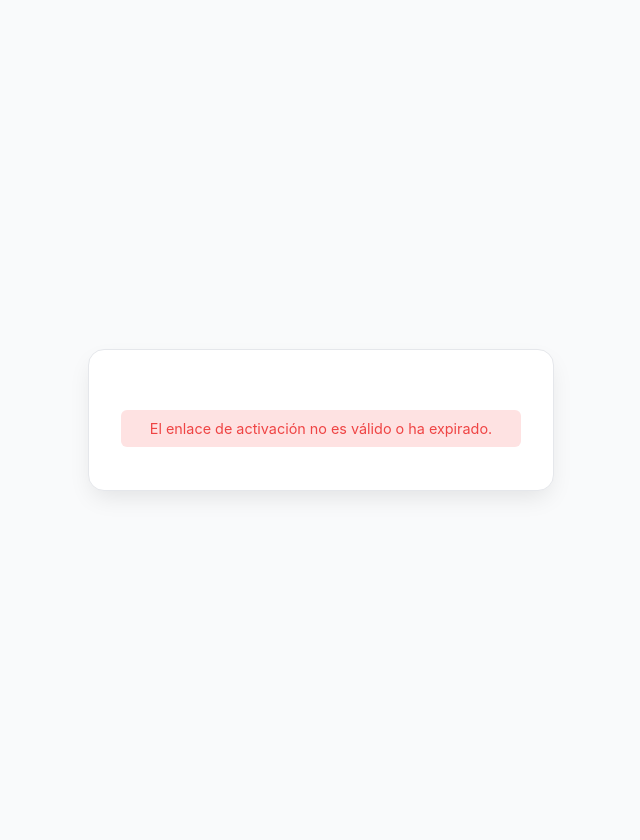
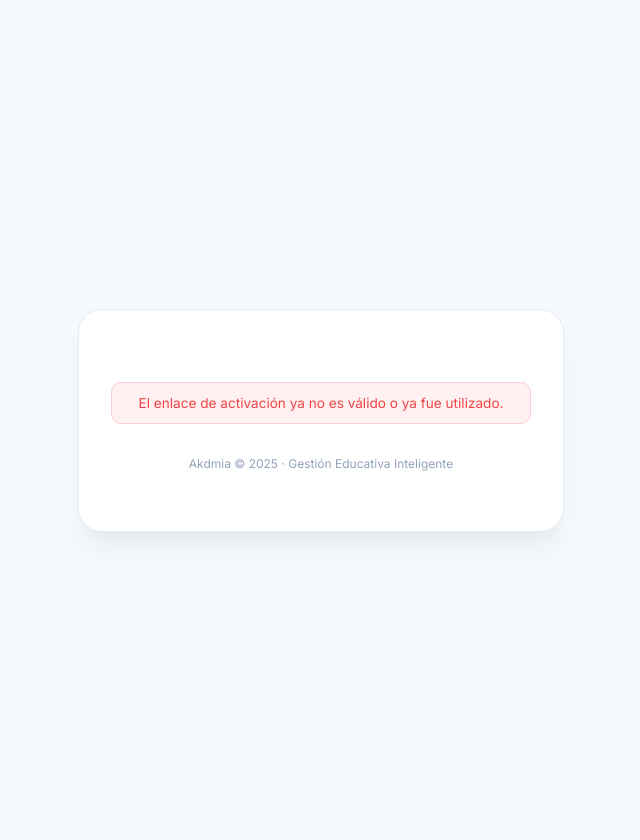
Before and after one commit to esmerlinp/studio_backend, a Python web app: template app/templates/es/confirmation_template.html in a window 1280 px wide. Shown: the whole page, without its empty margins (319-959 px from the left). Run offline with Jinja, Linux system fonts and the light colour scheme; the template is opened without the code that fills it, so the values that code supplies are empty.

Commit message:
feat: Actualizar mensajes de confirmación y diseño en las plantillas de activación de cuenta y registro

```diff
--- a/app/api/v1/payments/controller.py
+++ b/app/api/v1/payments/controller.py
@@ -107,7 +107,7 @@ def payment_success():
 
         # 2. ENVIAR EMAIL (Solo si el usuario está inactivo o no ha seteado clave)
         # Esto evita que se re-envíe si el usuario refresca la página de éxito
-        if user and not user.user.isActive:
+        if user:
             send_confirmation_account_email(user.user.userId, client.contactName, user.user.email)
 
         invoice = Invoice.query.filter_by(transactionId=transaction.id).first()
--- a/app/templates/es/confirmation_template.html
+++ b/app/templates/es/confirmation_template.html
@@ -2,25 +2,25 @@
 <html lang="es">
 <head>
     <meta charset="UTF-8">
-    <title>Confirmar Cuenta - Activa tu perfil</title>
+    <title>Activa tu acceso a Akdmia</title>
     <meta name="viewport" content="width=device-width, initial-scale=1.0">
+    <link href="https://fonts.googleapis.com/css2?family=Inter:wght@400;600;700&display=swap" rel="stylesheet">
 
     <style>
-        /* Variables y Reset Básico */
         :root {
-            --primary-color: #4f46e5;
-            --primary-hover: #4338ca;
-            --text-color: #1f2937;
-            --text-muted: #6b7280;
-            --background-color: #f9fafb;
+            --primary-color: #6366f1;
+            --primary-hover: #4f46e5;
+            --text-color: #0a2540;
+            --text-muted: #424770;
+            --background-color: #f6f9fc;
             --card-background: white;
-            --border-color: #e5e7eb;
+            --border-color: #e6ebf1;
             --success-color: #10b981;
             --error-color: #ef4444;
         }
 
         body {
-            font-family: 'Inter', system-ui, -apple-system, sans-serif;
+            font-family: 'Inter', sans-serif;
             background: var(--background-color);
             display: flex;
             justify-content: center;
@@ -32,129 +32,159 @@
 
         .card {
             background: var(--card-background);
-            padding: 40px 32px;
+            padding: 48px 32px;
             width: 100%;
-            max-width: 400px;
-            border-radius: 16px;
-            box-shadow: 0 10px 25px -5px rgba(0, 0, 0, 0.1);
+            max-width: 420px;
+            border-radius: 24px;
+            box-shadow: 0 20px 25px -5px rgba(0, 0, 0, 0.05), 0 10px 10px -5px rgba(0, 0, 0, 0.02);
             border: 1px solid var(--border-color);
             text-align: center;
         }
 
-        /* Icono de éxito */
+        .welcome-badge {
+            display: inline-block;
+            background: #eef2ff;
+            color: var(--primary-color);
+            padding: 6px 16px;
+            border-radius: 99px;
+            font-size: 0.75rem;
+            font-weight: 700;
+            text-transform: uppercase;
+            letter-spacing: 0.05em;
+            margin-bottom: 16px;
+        }
+
         .success-icon {
-            width: 60px;
-            height: 60px;
+            width: 64px;
+            height: 64px;
             background: #d1fae5;
             color: var(--success-color);
-            border-radius: 50%;
+            border-radius: 20px;
             display: flex;
             align-items: center;
             justify-content: center;
-            margin: 0 auto 20px;
-            font-size: 30px;
+            margin: 0 auto 24px;
+            font-size: 32px;
+            transform: rotate(-5deg);
         }
 
         h2 {
-            font-size: 1.5rem;
+            font-size: 1.75rem;
             color: var(--text-color);
-            margin-bottom: 8px;
-            font-weight: 700;
+            margin-bottom: 12px;
+            font-weight: 800;
+            letter-spacing: -0.025em;
         }
 
         p.subtitle {
             color: var(--text-muted);
-            font-size: 0.95rem;
-            margin-bottom: 24px;
+            font-size: 1rem;
+            line-height: 1.5;
+            margin-bottom: 32px;
+        }
+
+        .input-group {
+            text-align: left;
+            margin-bottom: 16px;
+        }
+
+        label {
+            display: block;
+            font-size: 0.75rem;
+            font-weight: 700;
+            color: var(--text-muted);
+            text-transform: uppercase;
+            margin-bottom: 6px;
+            margin-left: 4px;
         }
 
         input {
             width: 100%;
-            padding: 12px;
-            margin-top: 12px;
-            border: 1px solid var(--border-color);
-            border-radius: 8px;
+            padding: 14px 16px;
+            border: 2px solid var(--border-color);
+            border-radius: 12px;
             font-size: 1rem;
             box-sizing: border-box;
-            transition: all 0.2s;
+            transition: all 0.2s ease;
         }
 
         input:focus {
             border-color: var(--primary-color);
             outline: none;
-            box-shadow: 0 0 0 3px rgba(79, 70, 229, 0.1);
+            background: #fcfdff;
         }
 
         button {
             width: 100%;
-            padding: 14px;
-            margin-top: 24px;
+            padding: 16px;
+            margin-top: 12px;
             background: var(--primary-color);
             color: white;
             border: none;
-            border-radius: 8px;
+            border-radius: 12px;
             cursor: pointer;
             font-size: 1rem;
-            font-weight: 600;
-            transition: background 0.2s;
+            font-weight: 700;
+            transition: all 0.2s;
+            box-shadow: 0 4px 6px rgba(99, 102, 241, 0.2);
         }
 
         button:hover {
             background: var(--primary-hover);
+            transform: translateY(-1px);
+            box-shadow: 0 6px 12px rgba(99, 102, 241, 0.3);
         }
 
         #message {
-            margin-top: 20px;
-            min-height: 40px;
+            margin-top: 24px;
         }
 
         .error {
             color: var(--error-color);
-            font-size: 0.9rem;
-            padding: 10px;
-            background-color: #fee2e2;
-            border-radius: 6px;
-        }
-
-        .success {
-            color: var(--success-color);
-            font-size: 0.9rem;
-            padding: 10px;
-            background-color: #d1fae5;
-            border-radius: 6px;
+            font-size: 0.85rem;
+            padding: 12px;
+            background-color: #fff1f2;
+            border-radius: 10px;
+            border: 1px solid #fecdd3;
+            font-weight: 500;
         }
 
         .hidden { display: none; }
+
+        .footer-text {
+            margin-top: 32px;
+            font-size: 0.75rem;
+            color: #94a3b8;
+        }
     </style>
 </head>
 <body>
 
 <div class="card">
     <div id="setup-view">
-        <div class="success-icon">✓</div>
-        <h2>¡Cuenta creada!</h2>
-        <p class="subtitle">Para terminar de activar tu cuenta, por favor establece una contraseña segura.</p>
+        <div class="welcome-badge">¡Suscripción Activa!</div>
+        <div class="success-icon">✦</div>
+        <h2>Finaliza tu acceso</h2>
+        <p class="subtitle">¡Bienvenido a Akdmia! Para comenzar a gestionar tu institución, establece tu contraseña de acceso.</p>
 
         <form id="confirmForm">
-            <input
-                type="password"
-                id="password"
-                placeholder="Crea tu contraseña"
-                required
-            />
+            <div class="input-group">
+                <label>Nueva Contraseña</label>
+                <input type="password" id="password" placeholder="Mínimo 8 caracteres" required />
+            </div>
 
-            <input
-                type="password"
-                id="confirmPassword"
-                placeholder="Confirma tu contraseña"
-                required
-            />
+            <div class="input-group">
+                <label>Confirmar Contraseña</label>
+                <input type="password" id="confirmPassword" placeholder="Repite tu contraseña" required />
+            </div>
 
-            <button type="submit" id="submitBtn">Activar mi cuenta</button>
+            <button type="submit" id="submitBtn">Activar mi cuenta y entrar</button>
         </form>
     </div>
 
     <div id="message"></div>
+
+    <p class="footer-text">Akdmia © 2025 · Gestión Educativa Inteligente</p>
 </div>
 
 <script>
@@ -163,12 +193,11 @@
     const setupView = document.getElementById("setup-view");
     const submitBtn = document.getElementById("submitBtn");
 
-    // Obtener token desde la URL (?token=xyz)
     const params = new URLSearchParams(window.location.search);
     const token = params.get("token");
 
     if (!token) {
-        message.innerHTML = "<p class='error'>El enlace de activación no es válido o ha expirado.</p>";
+        message.innerHTML = "<p class='error'>El enlace de activación ya no es válido o ya fue utilizado.</p>";
         setupView.classList.add("hidden");
     }
 
@@ -178,20 +207,18 @@
         const password = document.getElementById("password").value;
         const confirmPassword = document.getElementById("confirmPassword").value;
 
-        // Validaciones locales
         if (password.length < 8) {
-            message.innerHTML = "<p class='error'>La contraseña debe tener al menos 8 caracteres</p>";
+            message.innerHTML = "<p class='error'>La contraseña debe ser más robusta (mínimo 8 caracteres).</p>";
             return;
         }
 
         if (password !== confirmPassword) {
-            message.innerHTML = "<p class='error'>Las contraseñas no coinciden</p>";
+            message.innerHTML = "<p class='error'>Las contraseñas no coinciden. Inténtalo de nuevo.</p>";
             return;
         }
 
-        // Estado de carga
         submitBtn.disabled = true;
-        submitBtn.innerText = "Procesando...";
+        submitBtn.innerText = "Activando acceso...";
         message.innerHTML = "";
 
         try {
@@ -207,21 +234,21 @@
             const data = await response.json();
 
             if (!response.ok) {
-                throw new Error(data.error || "Error al activar la cuenta");
+                throw new Error(data.error || "No pudimos activar la cuenta en este momento.");
             }
 
-            // Éxito
+            // ÉXITO FINAL
             setupView.innerHTML = `
-                <div class="success-icon">✓</div>
-                <h2>¡Todo listo!</h2>
-                <p class="subtitle">Tu cuenta ha sido activada correctamente. Ya puedes iniciar sesión.</p>
-                <button onclick="window.location.href='/'">Ir al Inicio de Sesión</button>
+                <div class="success-icon" style="background: #ecfdf5; transform: rotate(0deg)">✓</div>
+                <h2 style="color: #059669">¡Acceso Activado!</h2>
+                <p class="subtitle">Tu perfil administrativo está listo. Ya puedes acceder al panel de control de tu colegio.</p>
+                <button onclick="window.location.href='/login'">Ir al Panel de Control</button>
             `;
 
         } catch (error) {
             message.innerHTML = `<p class='error'>${error.message}</p>`;
             submitBtn.disabled = false;
-            submitBtn.innerText = "Activar mi cuenta";
+            submitBtn.innerText = "Activar mi cuenta y entrar";
         }
     });
 </script>
--- a/app/templates/es/main.html
+++ b/app/templates/es/main.html
@@ -146,8 +146,10 @@
 
                 <div id="success-msg" class="hidden text-center py-10">
                     <div class="w-16 h-16 bg-emerald-100 text-emerald-600 rounded-full flex items-center justify-center mx-auto mb-6 text-2xl">✓</div>
-                    <h3 class="text-2xl font-bold mb-3 text-[#0a2540]">¡Registro exitoso!</h3>
-                    <p class="text-slate-500">Te redirigiremos para completar el pago.</p>
+                    <h3 class="text-2xl font-bold mb-3 text-[#0a2540]">¡Gracias por unirte a nosotros!</h3>
+                    <p class="text-slate-500">
+                        Estamos emocionados de ayudarte a transformar tu colegio. Revisa tu email para validar tu cuenta y dar el siguiente paso.
+                    </p>
                 </div>
             </div>
         </div>
```
